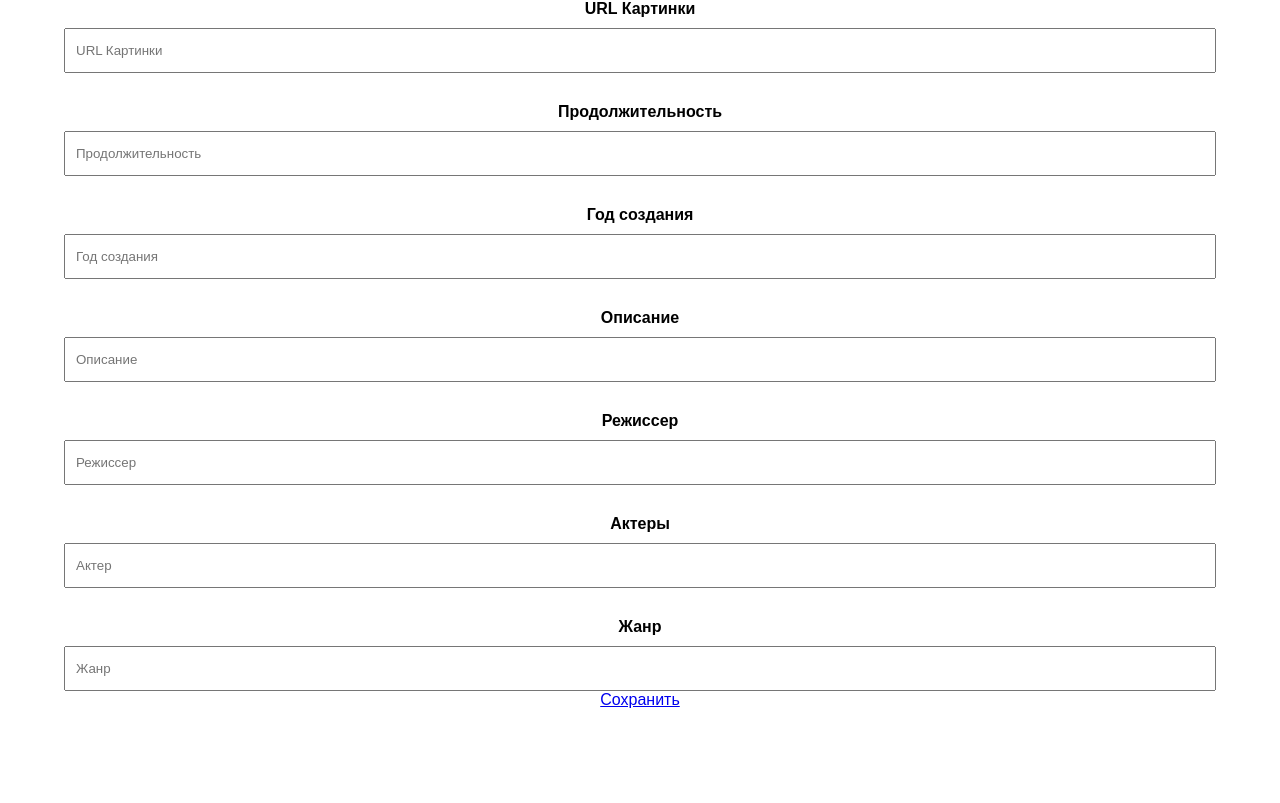
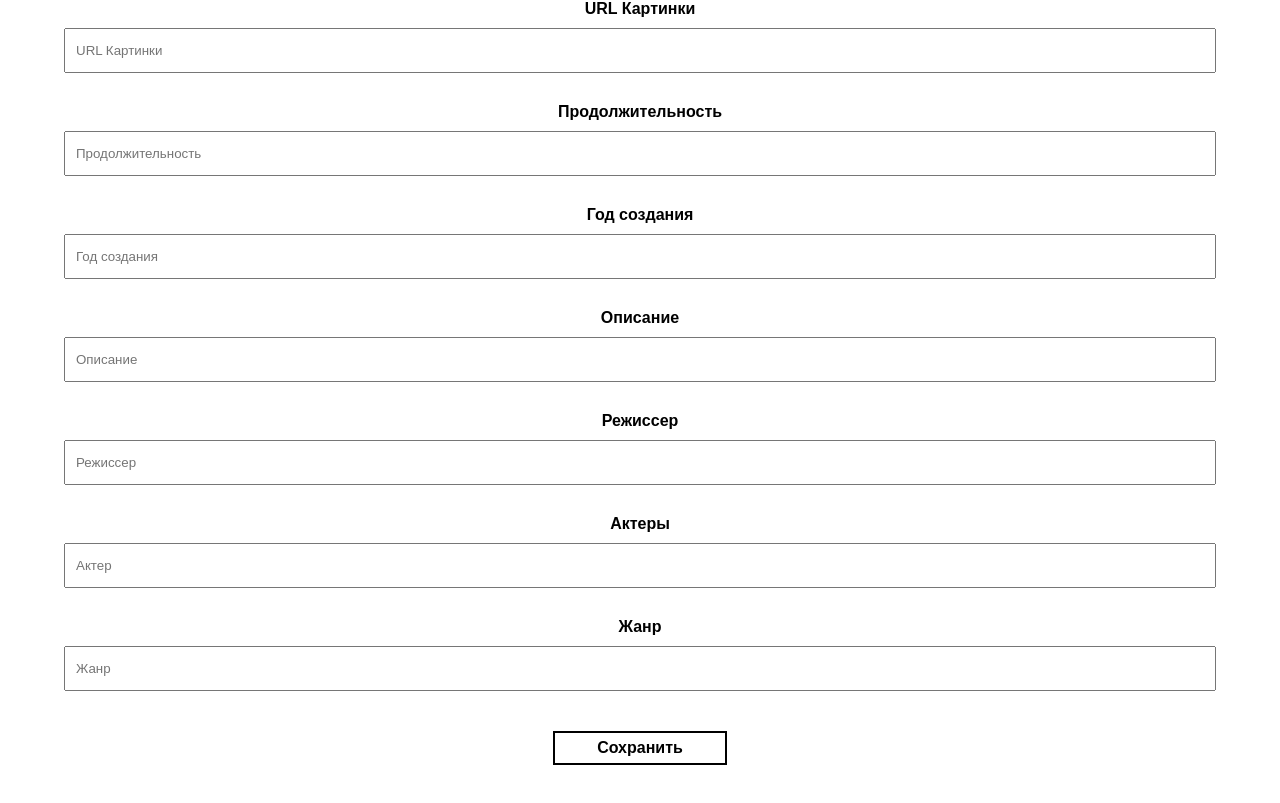
Before and after one commit to KirillTkachuk/react-movies, a React (Create React App) app: page /add in a window 1280 px wide. Shown: the part 251-1054 px from the top of the page. Before the commit the page ends 960 px from the top, so only its background shows below. Built offline with nearby package versions, Linux system fonts and the light colour scheme; data requests are answered from the project's data file.

Commit message:
add save button to adMovie component

```diff
--- a/src/components/AddMoviePage.js
+++ b/src/components/AddMoviePage.js
@@ -39,8 +39,10 @@ class AddMoviePage extends Component {
                 <label>Жанр</label>
                 <input onChange={this.inputHandler} name='genres' value={this.state.genres} placeholder='Жанр' />
 
-                {/* <button >Сохранить</button> */}
-                <Link onClick={() => this.props.addMovie(this.state)} to={`/`}>Сохранить</Link>
+                <div className="buttons-wrapper">
+                    <Link className="save" onClick={() => this.props.addMovie(this.state)} to={`/`}>Сохранить</Link>
+                </div>
+
             </div>
         );
     }
--- a/src/components/EditMoviePage.js
+++ b/src/components/EditMoviePage.js
@@ -40,15 +40,15 @@ class EditMoviePage extends Component {
                 <h2>Страница Редактирования</h2>
 
                 <label>Название</label>
-                <input onChange={this.inputHandler} name='title' value={this.state.title} placeholder='Название'/>
+                <input onChange={this.inputHandler} name='title' value={this.state.title} placeholder='Название' required/>
                 <label>URL Картинки</label>
-                <input onChange={this.inputHandler} name='posterUrl' value={this.state.posterUrl} placeholder='URL Картинки' />
+                <input onChange={this.inputHandler} name='posterUrl' value={this.state.posterUrl} placeholder='URL Картинки' required/>
                 <label>Продолжительность</label>
                 <input onChange={this.inputHandler} name='runtime' value={this.state.runtime} placeholder='Продолжительность' />
                 <label>Год создания</label>
                 <input onChange={this.inputHandler} name='year' value={this.state.year} placeholder='Год создания' />
                 <label>Описание</label>
-                <input onChange={this.inputHandler} name='plot' value={this.state.plot} placeholder='Описание' />
+                <input onChange={this.inputHandler} name='plot' value={this.state.plot} placeholder='Описание' required/>
                 <label>Режиссер</label>
                 <input onChange={this.inputHandler} name='director' value={this.state.director} placeholder='Режиссер' />
                 <label>Актеры</label>
```
